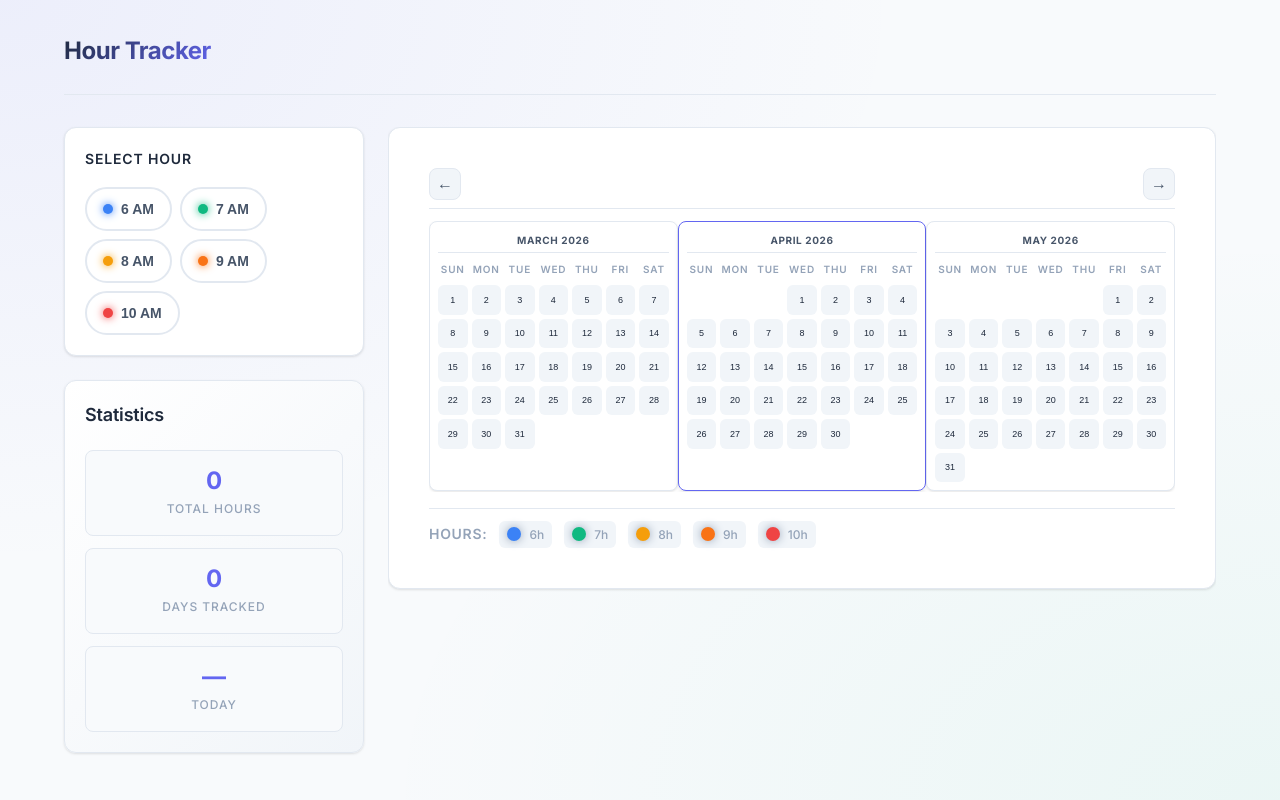
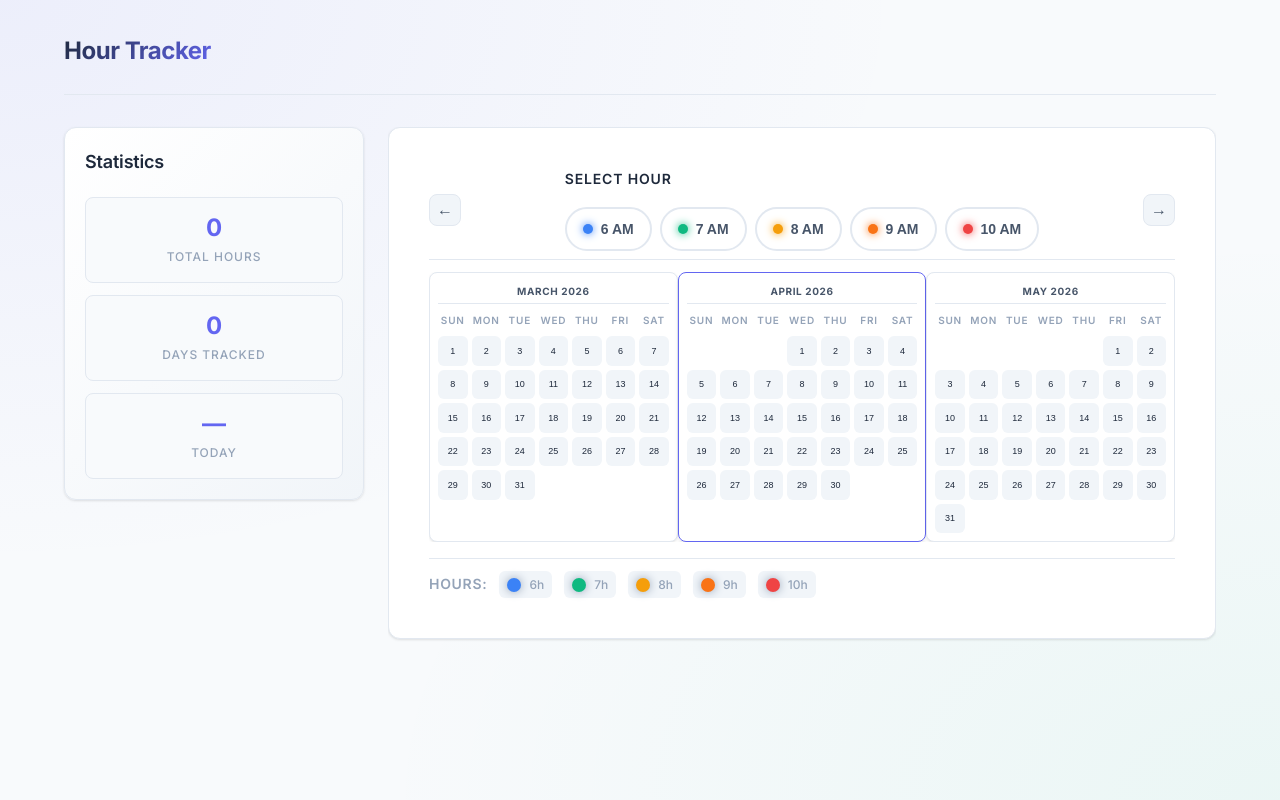
Before and after one commit to ast4rt3/hour-tracker, a React (Vite) app: page / in a window 1280 px wide. Built offline with nearby package versions, Linux system fonts and the light colour scheme.

Commit message:
reposition the hour selector

```diff
--- a/src/App.tsx
+++ b/src/App.tsx
@@ -1,6 +1,5 @@
 import { useState, useMemo } from 'react'
 import { Calendar, type CalendarProps } from './components'
-import HourSelector from './components/HourSelector'
 import { HOUR_COLORS, HourEntry } from './types'
 
 function formatDateKey(date: Date): string {
@@ -75,13 +74,6 @@ export default function App() {
 
       <div className="app-layout">
         <aside className="app-sidebar">
-          <div className="panel">
-            <HourSelector
-              selectedHour={pendingHour}
-              onHourSelect={handleHourSelect}
-            />
-          </div>
-
           <div className="panel stats-panel">
             <h2>Statistics</h2>
             <div className="stats-grid">
@@ -119,6 +111,7 @@ export default function App() {
             <Calendar
               selectedHours={selectedHours}
               selectedHour={pendingHour}
+              onHourSelect={handleHourSelect}
               onDayClick={handleDayClick}
             />
           </div>
--- a/src/components/Calendar.tsx
+++ b/src/components/Calendar.tsx
@@ -1,5 +1,5 @@
 import { useState, useMemo, useRef, useCallback } from 'react'
-
+import HourSelector from './HourSelector'
 export interface CalendarProps {
   /** Record of date strings (format: "YYYY-M-D") to hour values */
   selectedHours: Record<string, number>
@@ -7,6 +7,8 @@ export interface CalendarProps {
   onDayClick: (date: Date) => void
   /** Currently selected hour from HourSelector (pending assignment) */
   selectedHour: number | null
+  /** Callback fired when an hour is selected */
+  onHourSelect?: (hour: number) => void
 }
 
 const HOUR_COLORS: Record<number, string> = {
@@ -65,7 +67,7 @@ interface MonthData {
   gridDays: number[]
 }
 
-export function Calendar({ selectedHours, onDayClick, selectedHour: _selectedHour }: CalendarProps) {
+export function Calendar({ selectedHours, onDayClick, selectedHour, onHourSelect }: CalendarProps) {
   const [currentDate, setCurrentDate] = useState(new Date())
   const [selectedDate, setSelectedDate] = useState<Date | null>(null)
   // sliding state: -1 (going prev), 0 (center), 1 (going next)
@@ -226,7 +228,12 @@ export function Calendar({ selectedHours, onDayClick, selectedHour: _selectedHou
           ←
         </button>
 
-
+        {onHourSelect && (
+          <HourSelector
+            selectedHour={selectedHour}
+            onHourSelect={onHourSelect}
+          />
+        )}
         <button
           className="calendar-nav-btn"
           onClick={nextMonth}
```
